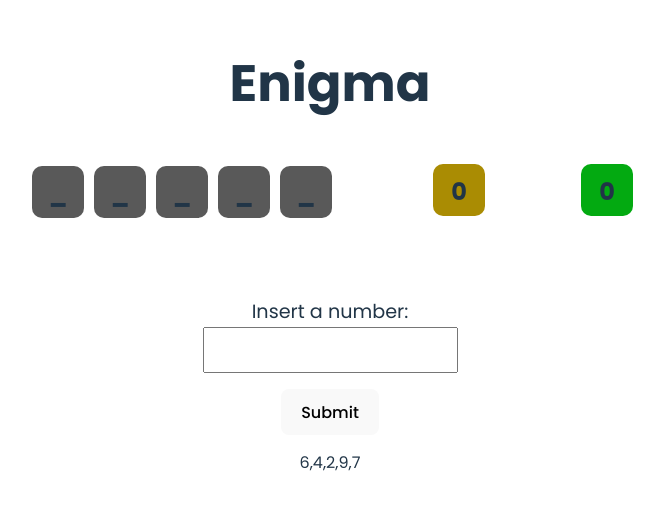
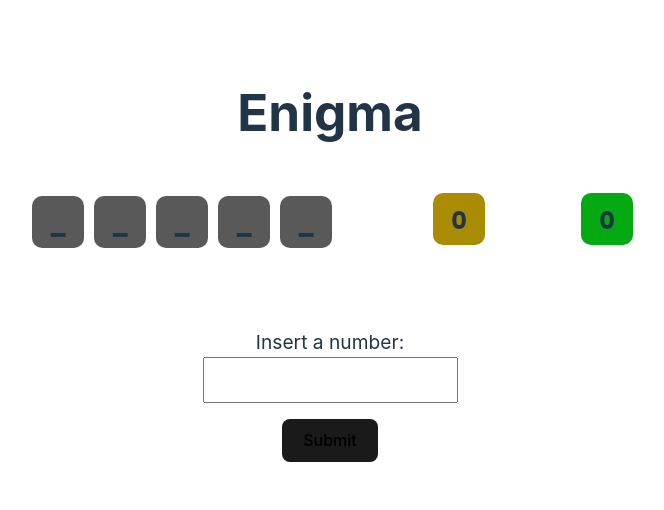
Before and after one commit to marcodiazz/Enigma, a Svelte app: page / in a window 1280 px wide. Shown: the part 144-654 px from the top of the page, without its empty margins (310-974 px from the left). Built offline with nearby package versions, Linux system fonts and the light colour scheme.

Commit message:
win or lose added

```diff
--- a/src/App.svelte
+++ b/src/App.svelte
@@ -1,10 +1,8 @@
 <script lang="ts">
-  import { each } from "svelte/internal";
   import Attemp from "./lib/Attemp.svelte";
 
-
   const target: number[] = [];
-  export let attemp: number[][] = [];
+  let attemp: number[][] = [];
   let contBelongs: number[] = [];
   let contCorrect: number[] = [];
   let numAttemps: number = 0;
@@ -28,6 +26,10 @@
     }
   }
 
+  function checkVictory(){
+    win = (contCorrect[numAttemps] == 5)
+  }
+
   function compareNumbers(){
     let targetCopy = [].concat(target);
     let found: boolean = false;
@@ -44,11 +46,10 @@
         }
       }
     }
+    checkVictory();
     numAttemps++;
   }
-  function checkVictory(){
-    return (contCorrect[numAttemps] == 5)
-  }
+
   console.log(target)
 
 startArray();
@@ -57,9 +58,11 @@ generateNumber();
 
 </script>
 
+
 <main>
-
   <h1>Enigma</h1>
+  <div class="gameScreen center-column">
+    {#if !win && numAttemps < 6}
       <Attemp attemp={attemp[0]} contBelongs={contBelongs[0]} contCorrect={contCorrect[0]}/>
       {#if numAttemps >=1}
       <Attemp attemp={attemp[1]} contBelongs={contBelongs[1]} contCorrect={contCorrect[1]}/>
@@ -77,7 +80,6 @@ generateNumber();
       <Attemp attemp={attemp[5]} contBelongs={contBelongs[5]} contCorrect={contCorrect[5]}/>
       {/if}
 
-
       <div class="input">
         <form class="center-column">
           <label for="attemp">Insert a number:</label>
@@ -85,14 +87,43 @@ generateNumber();
           <button id="sub" on:click|preventDefault={compareNumbers}>Submit</button>
         </form>
       </div>
-  <p>{target}</p>
+      <!-- <p>{target}</p> -->
+      {:else if (!win &&numAttemps >= 5)}
+        <div class="center-column menu" id="loseMenu">
+          <h1 id="lose">Sorry You Lost :( </h1>
+          <h2>The code was:</h2>
+          <div class="code-container">
+            <h1>{target[0] + ' ' + target[1] + ' ' + target[2] + ' ' + target[3] + ' ' + target[4]}</h1>
+          </div>
+        </div>
+    {/if}
+
+    {#if win}
+
+    <div class="center-column menu" id="winMenu">
+      <h1 id="congratulations">Congratulations You Won!</h1>
+      <h2>The code was:</h2>
+      <div class="code-container">
+        <h1>{target[0] + ' ' + target[1] + ' ' + target[2] + ' ' + target[3] + ' ' + target[4]}</h1>
+      </div>
+    </div>
+    {/if}
+  </div>
 </main>
 
 <style>
 
 main{
-  font-family: 'Poppins', sans-serif;
+  /* display: flex;
+  flex-direction: column;
+  justify-content: center;
+  align-items: center; */
 }
+
+/* .gameScreen{
+  margin-top: 5rem;
+} */
+
 .center-column{
     display: flex;
     flex-direction: column;
@@ -112,4 +143,47 @@ main{
   #sub{
     margin-top: 1rem;
   }
+
+  button {
+  border-radius: 8px;
+  border: 2px solid transparent;
+  padding: 0.6em 1.2em;
+  font-size: 1em;
+  font-weight: 500;
+  font-family: inherit;
+  background-color: #1a1a1a;
+  cursor: pointer;
+  transition: border-color 0.25s;
+}
+button:hover {
+  border-color: #646cff;
+}
+button:focus,
+button:focus-visible {
+  outline: 4px auto -webkit-focus-ring-color;
+}
+
+  .menu{
+    border-radius: 20px;
+    padding-block: 3rem;
+    padding-inline: 4rem;
+  }
+  #winMenu{
+    background-color: #3d7241;
+  }
+
+  #loseMenu{
+    background-color: #731c1c;
+  }
+
+
+  #congratulations{
+    color: white;
+  }
+
+  .code-container{
+    background: #2b2b2b;
+    border-radius: 20px;
+    padding-inline: 2rem;
+  }
 </style>
```
Lines whose indentation alone changed are shown as unchanged.
